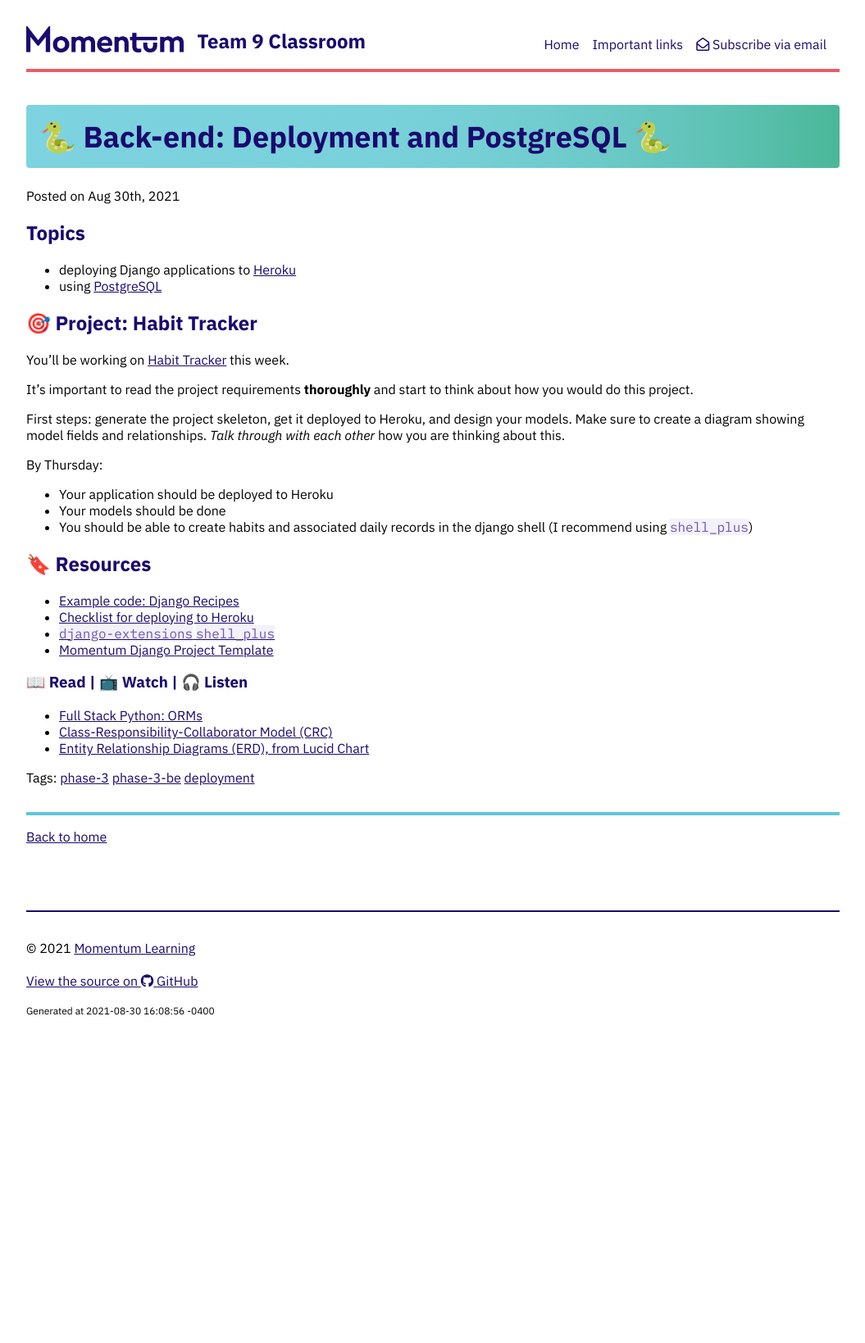
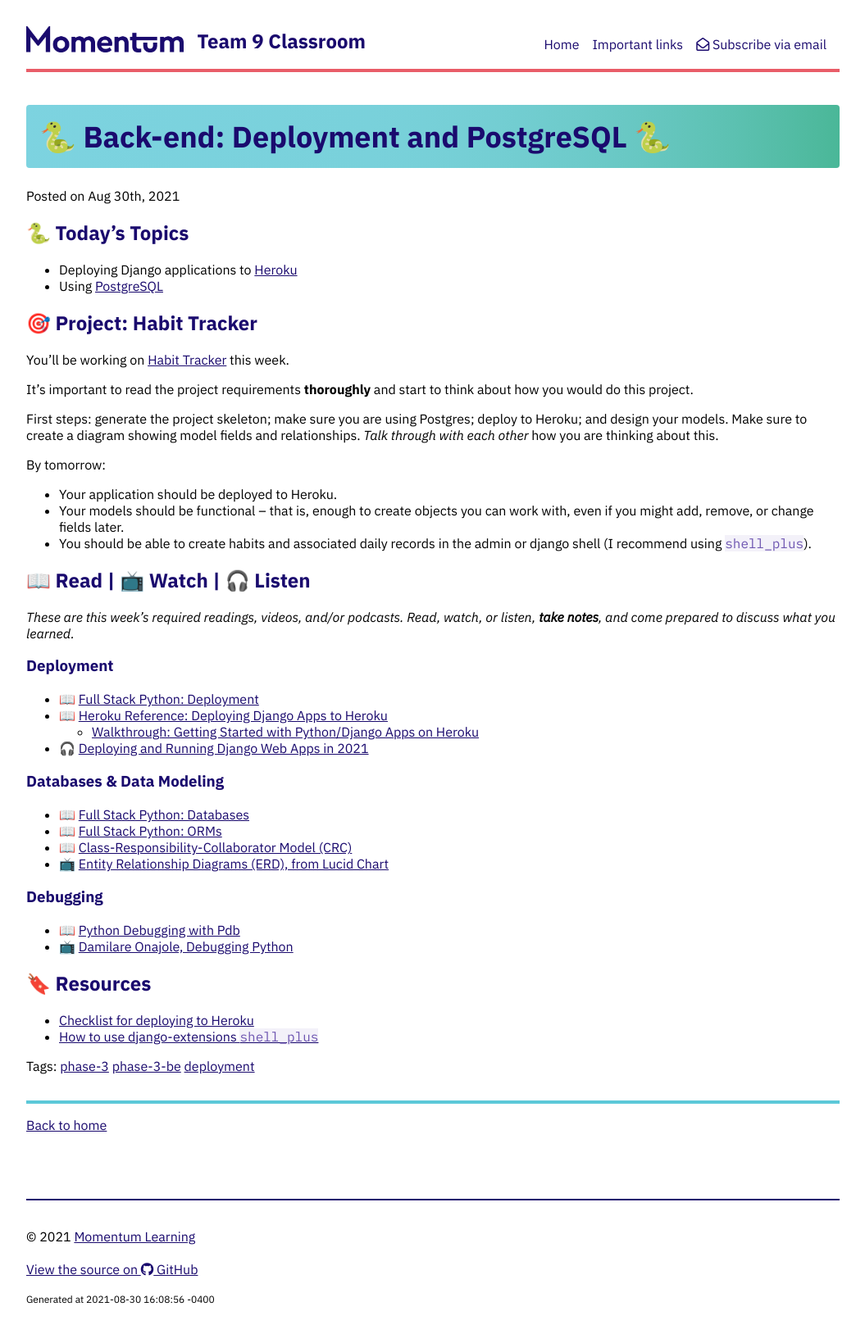
Before and after one commit to Momentum-Team-9/momentum-team-9.github.io, a Jekyll site: the page built from _posts/2021-08-30-be-db-and-deploy.md, in a window 1280 px wide. Shown: the whole page at 82% size, without its empty margins (112-1167 px from the left). Built offline with Jekyll 4.4.1, drawn with Linux system fonts in a browser that asks for light colours; nearby versions of some CDN libraries; before the commit the page ends 1287 px from its top, so only the background shows below that.

Commit message:
Update be post

```diff
--- a/_posts/2021-08-30-be-db-and-deploy.md
+++ b/_posts/2021-08-30-be-db-and-deploy.md
@@ -5,10 +5,10 @@ tags: phase-3 phase-3-be deployment
 category: back-end
 ---
 
-## Topics
+## 🐍 Today's Topics
 
-- deploying Django applications to [Heroku](https://www.heroku.com/)
-- using [PostgreSQL](https://www.postgresql.org/)
+- Deploying Django applications to [Heroku](https://www.heroku.com/)
+- Using [PostgreSQL](https://www.postgresql.org/)
 
 ## 🎯 Project: Habit Tracker
 
@@ -16,23 +16,39 @@ You'll be working on [Habit Tracker](https://classroom.github.com/a/CvwM9lxW) th
 
 It's important to read the project requirements **thoroughly** and start to think about how you would do this project.
 
-First steps: generate the project skeleton, get it deployed to Heroku, and design your models. Make sure to create a diagram showing model fields and relationships. _Talk through with each other_ how you are thinking about this.
+First steps: generate the project skeleton; make sure you are using Postgres; deploy to Heroku; and design your models. Make sure to create a diagram showing model fields and relationships. _Talk through with each other_ how you are thinking about this.
 
-By Thursday:
+By tomorrow:
 
-- Your application should be deployed to Heroku
-- Your models should be done
-- You should be able to create habits and associated daily records in the django shell (I recommend using `shell_plus`)
+- Your application should be deployed to Heroku.
+- Your models should be functional -- that is, enough to create objects you can work with, even if you might add, remove, or change fields later.
+- You should be able to create habits and associated daily records in the admin or django shell (I recommend using `shell_plus`).
+
+## 📖 Read | 📺 Watch | 🎧 Listen
+
+_These are this week's required readings, videos, and/or podcasts. Read, watch, or listen, **take notes**, and come prepared to discuss what you learned._
+
+### Deployment
+
+- 📖 [Full Stack Python: Deployment](https://www.fullstackpython.com/deployment.html)
+- 📖 [Heroku Reference: Deploying Django Apps to Heroku](https://devcenter.heroku.com/articles/deploying-python)
+  - [Walkthrough: Getting Started with Python/Django Apps on Heroku](https://devcenter.heroku.com/articles/getting-started-with-python)
+- 🎧 [Deploying and Running Django Web Apps in 2021](https://talkpython.fm/episodes/show/301/deploying-and-running-django-web-apps-in-2021)
+
+### Databases & Data Modeling
+
+- 📖 [Full Stack Python: Databases](https://www.fullstackpython.com/databases.html)
+- 📖 [Full Stack Python: ORMs](https://www.fullstackpython.com/object-relational-mappers-orms.html)
+- 📖 [Class-Responsibility-Collaborator Model (CRC)](http://agilemodeling.com/artifacts/crcModel.htm)
+- 📺 [Entity Relationship Diagrams (ERD), from Lucid Chart](https://www.youtube.com/watch?v=QpdhBUYk7Kk)
+
+### Debugging
+
+- 📖 [Python Debugging with Pdb](https://realpython.com/python-debugging-pdb/)
+- 📺 [Damilare Onajole, Debugging Python](https://pyvideo.org/pycon-nigeria-2018/debugging-python-applications-for-profit.html)
+
 
 ## 🔖 Resources
 
-- [Example code: Django Recipes](https://github.com/momentum-team-7/example-django-recipes)
 - [Checklist for deploying to Heroku](https://github.com/momentumlearn/student-resources/blob/main/articles/deploy-django-to-heroku.md)
-- [`django-extensions` `shell_plus`](https://django-extensions.readthedocs.io/en/latest/shell_plus.html#shell-plus)
-- [Momentum Django Project Template](https://github.com/momentumlearn/django-project-template)
-
-### 📖 Read | 📺 Watch | 🎧 Listen
-
-- [Full Stack Python: ORMs](https://www.fullstackpython.com/object-relational-mappers-orms.html)
-- [Class-Responsibility-Collaborator Model (CRC)](http://agilemodeling.com/artifacts/crcModel.htm)
-- [Entity Relationship Diagrams (ERD), from Lucid Chart](https://www.youtube.com/watch?v=QpdhBUYk7Kk)
+- [How to use django-extensions `shell_plus`](https://django-extensions.readthedocs.io/en/latest/shell_plus.html#shell-plus)
```
